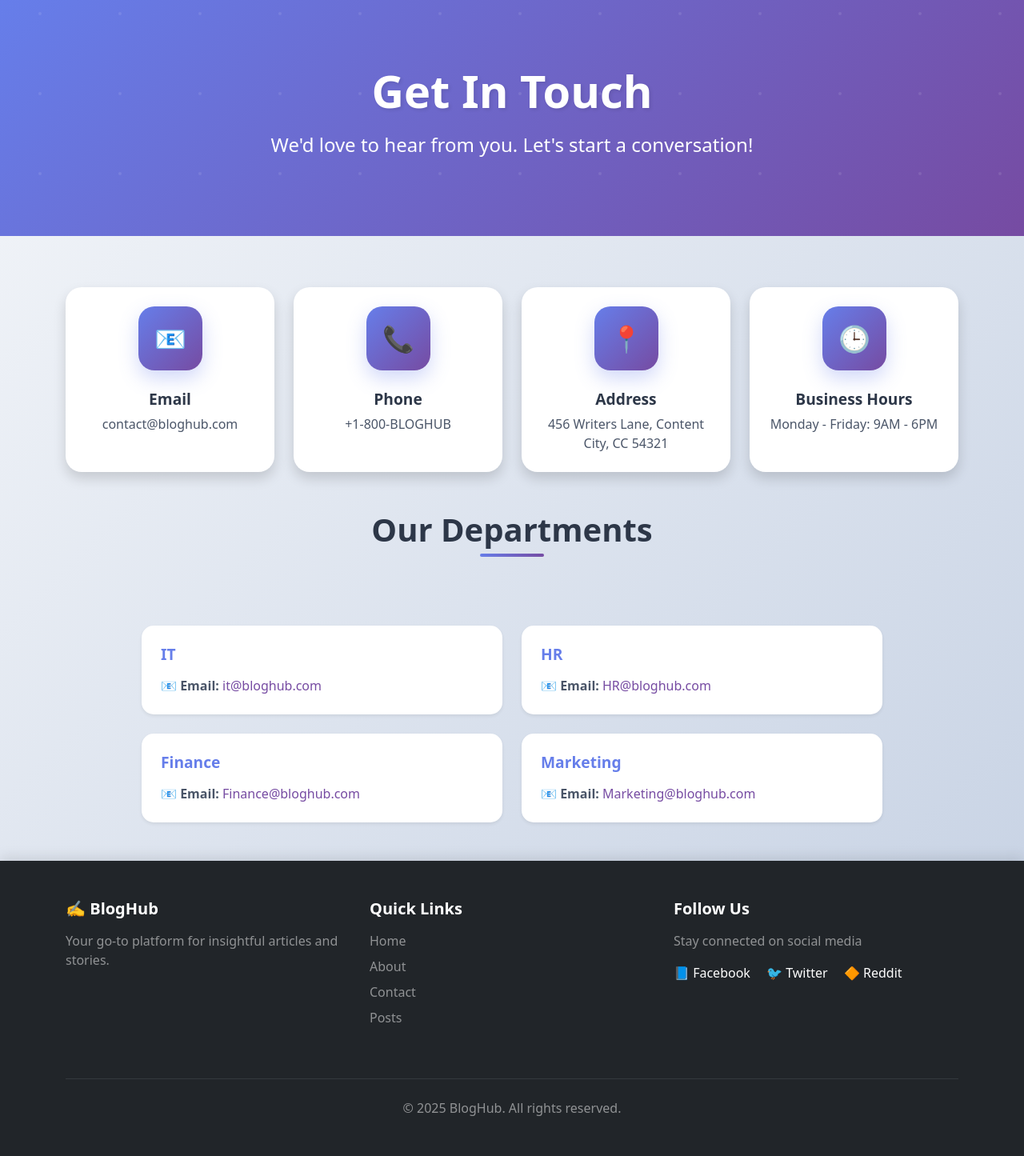
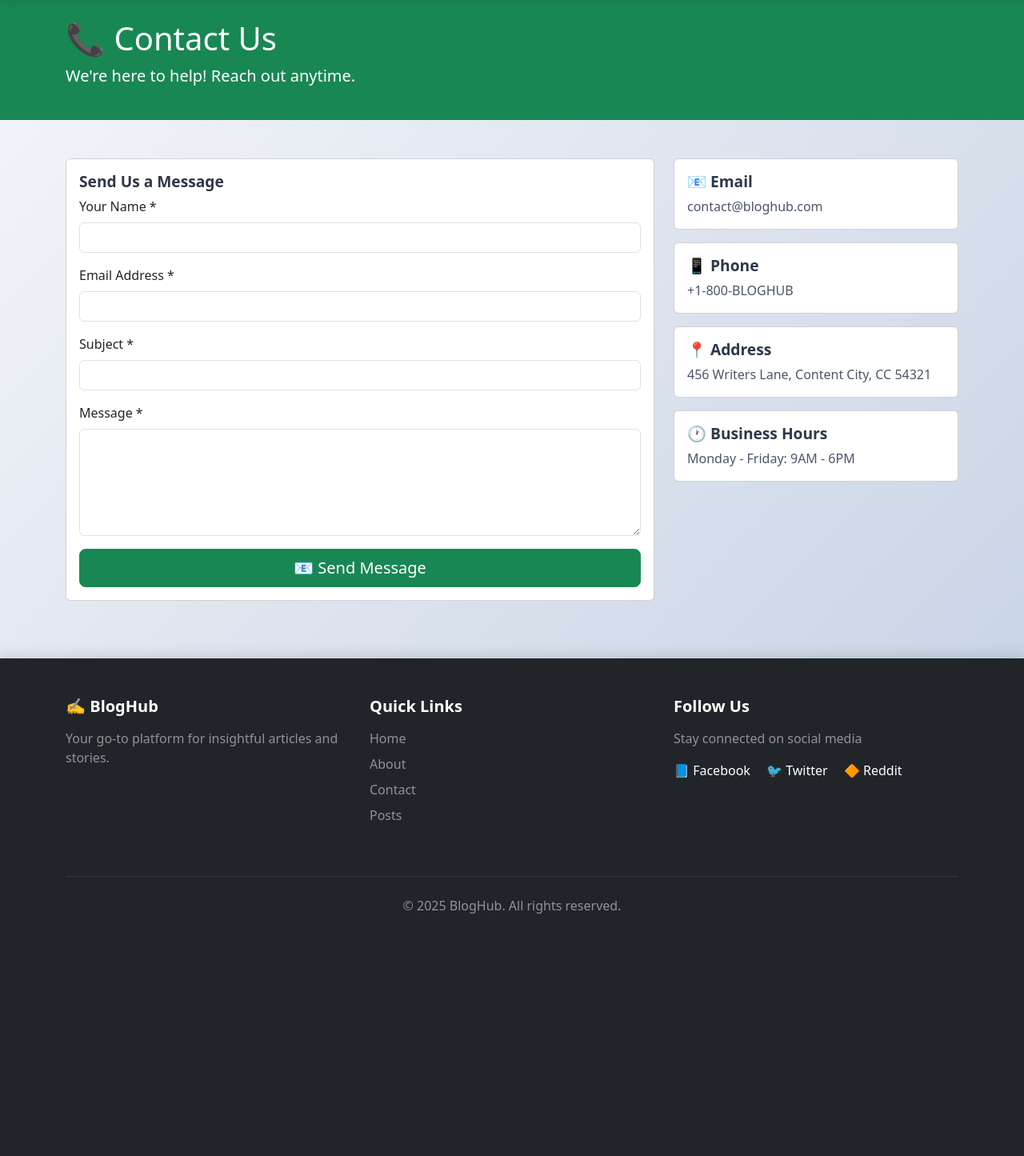
Before and after one commit to Abdo-Nady/Blog-Hub, a Django app: page /contact/ in a window 1280 px wide. Shown: the part 56-1501 px from the top of the page at 80% size. After the commit the page ends 1198 px from the top, so only its background shows below. Run offline with Django 5.2, Linux system fonts and the light colour scheme; some libraries are stand-ins or nearby versions.

Commit message:
Add CSRF protection explanation and update contact form

```diff
--- a/blog/templates/blog/contact.html
+++ b/blog/templates/blog/contact.html
@@ -172,83 +172,95 @@
 {% endblock %}
 
 {% block content %}
-    <!-- Hero Section -->
-    <div class="hero-section">
-        <div class="container text-center position-relative" style="z-index: 1;">
-            <h1 class="display-3 fw-bold mb-3">Get In Touch</h1>
-            <p class="lead fs-4">We'd love to hear from you. Let's start a conversation!</p>
+    <!-- Header -->
+    <div class="bg-success text-white py-4">
+        <div class="container">
+            <h1>📞 Contact Us</h1>
+            <p class="lead">We're here to help! Reach out anytime.</p>
         </div>
     </div>
 
-    <div class="container mb-5">
-        <!-- Contact Information Cards -->
-        <div class="row g-4 mb-5">
-            <div class="col-md-6 col-lg-3">
-                <div class="card h-100 border-0 shadow contact-card">
-                    <div class="card-body text-center p-4">
-                        <div class="icon-box text-white">📧</div>
-                        <h5 class="card-title">Email</h5>
-                        <p class="card-text">{{ email }}</p>
+    <!-- Messages (Success/Error) -->
+    {% if messages %}
+        <div class="container mt-3">
+            {% for message in messages %}
+                <div class="alert alert-{{ message.tags }} alert-dismissible fade show">
+                    {{ message }}
+                    <button type="button" class="btn-close" data-bs-dismiss="alert"></button>
+                </div>
+            {% endfor %}
+        </div>
+    {% endif %}
+
+    <!-- Contact Form -->
+    <div class="container my-5">
+        <div class="row">
+            <!-- Form Column -->
+            <div class="col-lg-8 mb-4">
+                <div class="card">
+                    <div class="card-body">
+                        <h2 class="card-title">Send Us a Message</h2>
+                        <form method="POST" action="{% url 'blog:contact' %}">
+                            {% csrf_token %}
+
+                            <div class="mb-3">
+                                <label for="name" class="form-label">Your Name *</label>
+                                <input type="text" class="form-control" id="name" name="name" required>
+                            </div>
+
+                            <div class="mb-3">
+                                <label for="email" class="form-label">Email Address *</label>
+                                <input type="email" class="form-control" id="email" name="email" required>
+                            </div>
+
+                            <div class="mb-3">
+                                <label for="subject" class="form-label">Subject *</label>
+                                <input type="text" class="form-control" id="subject" name="subject" required>
+                            </div>
+
+                            <div class="mb-3">
+                                <label for="message" class="form-label">Message *</label>
+                                <textarea class="form-control" id="message" name="message" rows="5" required></textarea>
+                            </div>
+
+                            <button type="submit" class="btn btn-success btn-lg w-100">
+                                📧 Send Message
+                            </button>
+                        </form>
                     </div>
                 </div>
             </div>
 
-            <div class="col-md-6 col-lg-3">
-                <div class="card h-100 border-0 shadow contact-card">
-                    <div class="card-body text-center p-4">
-                        <div class="icon-box text-white">📞</div>
-                        <h5 class="card-title">Phone</h5>
+            <!-- Contact Info Column -->
+            <div class="col-lg-4">
+                <div class="card mb-3">
+                    <div class="card-body">
+                        <h5 class="card-title">📧 Email</h5>
+                        <p class="card-text">{{ email }}</p>
+                    </div>
+                </div>
+
+                <div class="card mb-3">
+                    <div class="card-body">
+                        <h5 class="card-title">📱 Phone</h5>
                         <p class="card-text">{{ phone }}</p>
                     </div>
                 </div>
-            </div>
 
-            <div class="col-md-6 col-lg-3">
-                <div class="card h-100 border-0 shadow contact-card">
-                    <div class="card-body text-center p-4">
-                        <div class="icon-box text-white">📍</div>
-                        <h5 class="card-title">Address</h5>
+                <div class="card mb-3">
+                    <div class="card-body">
+                        <h5 class="card-title">📍 Address</h5>
                         <p class="card-text">{{ address }}</p>
                     </div>
                 </div>
-            </div>
 
-            <div class="col-md-6 col-lg-3">
-                <div class="card h-100 border-0 shadow contact-card">
-                    <div class="card-body text-center p-4">
-                        <div class="icon-box text-white">🕒</div>
-                        <h5 class="card-title">Business Hours</h5>
+                <div class="card">
+                    <div class="card-body">
+                        <h5 class="card-title">🕐 Business Hours</h5>
                         <p class="card-text">{{ business_hours }}</p>
                     </div>
                 </div>
             </div>
         </div>
-
-        <!-- Departments Section -->
-        {% if departments %}
-            <div class="row mb-5">
-                <div class="col-12 text-center mb-5">
-                    <h2 class="section-title">Our Departments</h2>
-                </div>
-                <div class="col-lg-10 mx-auto">
-                    <div class="row g-4">
-                        {% for dept in departments %}
-                            <div class="col-md-6">
-                                <div class="card border-0 shadow-sm dept-card">
-                                    <div class="card-body p-4">
-                                        <h5 class="card-title mb-3" style="color: #667eea;">{{ dept.name }}</h5>
-                                        <p class="card-text mb-0">
-                                            <strong>📧 Email:</strong> <a href="mailto:{{ dept.email }}"
-                                                                         class="text-decoration-none"
-                                                                         style="color: #764ba2;">{{ dept.email }}</a>
-                                        </p>
-                                    </div>
-                                </div>
-                            </div>
-                        {% endfor %}
-                    </div>
-                </div>
-            </div>
-        {% endif %}
     </div>
 {% endblock %}
--- a/blog/views.py
+++ b/blog/views.py
@@ -1,7 +1,6 @@
-from django.shortcuts import render,redirect
+from django.shortcuts import render, redirect
 from django.http import HttpResponse, Http404
-from datetime import datetime,date
-
+from datetime import datetime, date
 
 
 # Create your views here.
@@ -75,7 +74,6 @@ def contact(request):
 
 
 def posts(request):
-
     posts_list = [
         {
             'id': 1,
@@ -195,6 +193,7 @@ def posts(request):
     }
 
     return render(request, 'blog/posts.html', context)
+
 
 def post_detail(request, post_id):
     posts_list = [
@@ -439,16 +438,13 @@ def category_posts(request, category_name):
         },
     ]
 
-
     if category_name != category_name.lower():
-
         return redirect('blog:category_posts', category_name=category_name.lower())
 
     filtered_posts = [
         post for post in posts_list
         if post['category'].lower() == category_name
     ]
-
 
     context = {
         'category_name': category_name.title(),
@@ -580,7 +576,6 @@ def search_posts(request):
         },
     ]
 
-
     if not query:
         search_results = posts_list
     else:
@@ -590,11 +585,67 @@ def search_posts(request):
                query.lower() in post['excerpt'].lower()
         ]
 
-
-
     context = {
         'query': query,
         'posts': search_results,
         'total_results': len(search_results),
     }
     return render(request, 'blog/search_results.html', context)
+
+
+from django.contrib import messages
+
+
+def contact(request):
+    """
+    Contact page with form submission
+    GET: Show form
+    POST: Process form submission
+    """
+    if request.method == 'POST':
+        # Get form data
+        name = request.POST.get('name')
+        email = request.POST.get('email')
+        subject = request.POST.get('subject')
+        message = request.POST.get('message')
+
+        # Basic validation
+        if not all([name, email, subject, message]):
+            messages.error(request, 'Please fill in all fields.')
+        elif '@' not in email:
+            messages.error(request, 'Please enter a valid email address.')
+        else:
+
+            print(f"Contact form submission:")
+            print(f"Name: {name}")
+            print(f"Email: {email}")
+            print(f"Subject: {subject}")
+            print(f"Message: {message}")
+
+            # Success message
+            messages.success(request, f'Thank you {name}! We received your message and will respond soon.')
+
+            return redirect('blog:contact')
+
+        # GET request or after POST redirect
+
+    context = {
+        'current_year': datetime.now().year,
+        'email': 'contact@bloghub.com',
+        'phone': '+1-800-BLOGHUB',
+        'address': '456 Writers Lane, Content City, CC 54321',
+        'business_hours': 'Monday - Friday: 9AM - 6PM',
+        'departments': [
+            {'name': 'IT', 'email': 'it@bloghub.com'},
+            {'name': 'HR', 'email': 'HR@bloghub.com'},
+            {'name': 'Finance', 'email': 'Finance@bloghub.com'},
+            {'name': 'Marketing', 'email': 'Marketing@bloghub.com'},
+        ],
+
+        'social_media': [
+            {'platform': 'Facebook', 'url': 'https://www.facebook.com'},
+            {'platform': 'Reddit', 'url': 'https://www.reddit.com'},
+            {'platform': 'Twitter', 'url': 'https://www.twitter.com'},
+        ]
+    }
+    return render(request, 'blog/contact.html', context)
```
